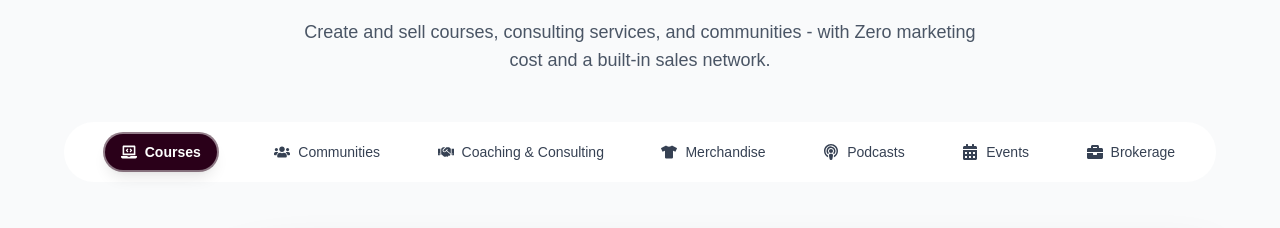
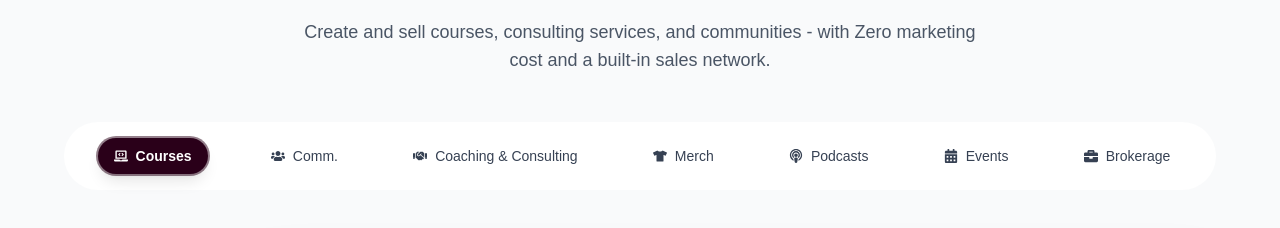
Before and after one commit to SohanurRahman007/WiztecBD, a Next.js app: page / in a window 1280 px wide. Shown: the part 2680-2908 px from the top of the page. Built offline with nearby package versions, Linux system fonts and the light colour scheme.

Commit message:
all project done

```diff
--- a/app/components/Earnings.jsx
+++ b/app/components/Earnings.jsx
@@ -74,41 +74,44 @@ const Earnings = () => {
         </div>
 
         {/* 3. Static Icons Row (Not Clickable) */}
-        <div className="flex justify-around flex-wrap rounded-full p-3  bg-white mb-12 max-w-6xl mx-auto">
+        <div className="flex flex-wrap justify-center sm:justify-around rounded-full p-2 sm:p-3 bg-white mb-8 sm:mb-12 max-w-5xl lg:max-w-6xl mx-auto gap-1 sm:gap-2">
           {/* Courses Button - Active State */}
-          <div className="bg-[#2A0019] text-white px-4 py-2 rounded-full text-sm flex items-center font-bold shadow-lg ring-2 ring-[#2A0019]/50">
-            <FaLaptopCode className="mr-2 text-base" />
+          <div className="bg-[#2A0019] text-white px-3 py-1.5 sm:px-4 sm:py-2 rounded-full text-xs sm:text-sm flex items-center font-bold shadow-lg ring-2 ring-[#2A0019]/50 m-0.5 sm:m-1">
+            <FaLaptopCode className="mr-1.5 sm:mr-2 text-sm" />
             Courses
           </div>
 
           {/* Other Icons - Inactive State */}
-          <div className=" text-gray-700  text-sm flex items-center font-medium ">
-            <FaUsers className="mr-2 text-base" />
-            Communities
+          <div className="text-gray-700 px-2 py-1.5 sm:px-3 sm:py-2 rounded-full text-xs sm:text-sm flex items-center font-medium m-0.5 sm:m-1 hover:bg-gray-100 transition-colors">
+            <FaUsers className="mr-1.5 sm:mr-2 text-sm" />
+            <span className="hidden xs:inline">Communities</span>
+            <span className="xs:hidden">Comm.</span>
           </div>
 
-          <div className="text-gray-700  text-sm flex items-center font-medium">
-            <FaHandshake className="mr-2 text-base" />
-            Coaching & Consulting
+          <div className="text-gray-700 px-2 py-1.5 sm:px-3 sm:py-2 rounded-full text-xs sm:text-sm flex items-center font-medium m-0.5 sm:m-1 hover:bg-gray-100 transition-colors">
+            <FaHandshake className="mr-1.5 sm:mr-2 text-sm" />
+            <span className="hidden sm:inline">Coaching & Consulting</span>
+            <span className="sm:hidden">Coaching</span>
           </div>
 
-          <div className="text-gray-700  text-sm flex items-center font-medium">
-            <FaTshirt className="mr-2 text-base" />
-            Merchandise
+          <div className="text-gray-700 px-2 py-1.5 sm:px-3 sm:py-2 rounded-full text-xs sm:text-sm flex items-center font-medium m-0.5 sm:m-1 hover:bg-gray-100 transition-colors">
+            <FaTshirt className="mr-1.5 sm:mr-2 text-sm" />
+            <span className="hidden xs:inline">Merchandise</span>
+            <span className="xs:hidden">Merch</span>
           </div>
 
-          <div className="text-gray-700  text-sm flex items-center font-medium">
-            <FaPodcast className="mr-2 text-base" />
+          <div className="text-gray-700 px-2 py-1.5 sm:px-3 sm:py-2 rounded-full text-xs sm:text-sm flex items-center font-medium m-0.5 sm:m-1 hover:bg-gray-100 transition-colors">
+            <FaPodcast className="mr-1.5 sm:mr-2 text-sm" />
             Podcasts
           </div>
 
-          <div className="text-gray-700  text-sm flex items-center font-medium">
-            <FaCalendarAlt className="mr-2 text-base" />
+          <div className="text-gray-700 px-2 py-1.5 sm:px-3 sm:py-2 rounded-full text-xs sm:text-sm flex items-center font-medium m-0.5 sm:m-1 hover:bg-gray-100 transition-colors">
+            <FaCalendarAlt className="mr-1.5 sm:mr-2 text-sm" />
             Events
           </div>
 
-          <div className="text-gray-700  text-sm flex items-center font-medium">
-            <FaBriefcase className="mr-2 text-base" />
+          <div className="text-gray-700 px-2 py-1.5 sm:px-3 sm:py-2 rounded-full text-xs sm:text-sm flex items-center font-medium m-0.5 sm:m-1 hover:bg-gray-100 transition-colors">
+            <FaBriefcase className="mr-1.5 sm:mr-2 text-sm" />
             Brokerage
           </div>
         </div>
@@ -117,7 +120,7 @@ const Earnings = () => {
         <div className="bg-gradient-to-r from-[#802878] via-[#d458ce] to-[#d88ad4] rounded-l-full rounded-r-2xl p-6 sm:p-10 lg:p-16 max-w-6xl mx-auto shadow-2xl">
           <div className="grid grid-cols-1 lg:grid-cols-2 gap-10 items-center">
             {/* Left Content */}
-            <div className="text-white">
+            <div className="text-white hidden md:flex flex-col">
               <h2 className="text-4xl font-extrabold mb-4">Courses</h2>
 
               <p className="mb-6 text-gray-200">
--- a/app/components/Footer.jsx
+++ b/app/components/Footer.jsx
@@ -6,21 +6,19 @@ import {
   FaWhatsapp,
   FaTiktok,
 } from "react-icons/fa";
-// Note: The 'X' icon (formerly Twitter) can be represented by a custom element or FaTwitter for simplicity
-// Since the image uses the specific 'X' logo, a custom styling is applied to a generic icon.
 
 const Footer = () => {
-  // Custom colors derived from the provided image
-  const footerBgColor = "#321434"; // A deep, slightly reddish-purple
-  const linkColor = "#C1B6C4"; // Muted light text color for links
-  const iconBorderColor = "#5B415D"; // Darker border color for social icons
+  // Custom colors derived from the provided design images
+  const footerBgColor = "#321434";
+  const linkColor = "#C1B6C4";
+  const iconBorderColor = "#5B415D";
 
   return (
     // Outer container with the custom background color
     <footer className="w-full pt-16" style={{ backgroundColor: footerBgColor }}>
       <div className="max-w-7xl mx-auto px-4 sm:px-6 lg:px-8 text-white relative">
         {/* 1. Main Footer Content (3 Columns) */}
-        <div className="grid grid-cols-2 md:grid-cols-4 lg:grid-cols-3 gap-8 pb-12 border-b border-gray-700/50">
+        <div className="grid grid-cols-2 md:grid-cols-4 lg:grid-cols-3 gap-8 pb-12  border-gray-700/50">
           {/* Column 1: About Us */}
           <div className="col-span-1">
             <h3 className="text-xl font-bold mb-4">About Us</h3>
@@ -75,11 +73,12 @@ const Footer = () => {
             </p>
           </div>
 
-          {/* Column 3: Follow Us */}
-          <div className="col-span-2 lg:col-span-1">
-            <h3 className="text-xl font-bold mb-4">Follow Us</h3>
-            <div className="flex space-x-3 items-center">
-              {/* Social Icons Container */}
+          {/* Column 3: Follow Us and Copyright */}
+          <div className="col-span-2 lg:col-span-1 flex flex-col items-start lg:items-end">
+            <h3 className="text-xl font-bold mb-4 lg:text-right">Follow Us</h3>
+
+            {/* Social Icons */}
+            <div className="flex space-x-3 items-center mb-6 lg:mb-0">
               {[FaFacebookF, FaTwitter, FaInstagram, FaWhatsapp, FaTiktok].map(
                 (Icon, index) => (
                   <a
@@ -88,35 +87,40 @@ const Footer = () => {
                     className="w-8 h-8 rounded-full flex items-center justify-center transition-colors border"
                     style={{ borderColor: iconBorderColor }} // Custom border color
                   >
-                    {/* For the 'X' icon (index 1), the image uses a unique logo. Using FaTwitter as a placeholder. */}
                     <Icon className="w-4 h-4" style={{ color: linkColor }} />
                   </a>
                 )
               )}
             </div>
+
+            {/* Copyright (Aligned to the right/bottom of the footer content) */}
+            <p
+              className="text-sm lg:mt-15 lg:text-right"
+              style={{ color: linkColor }}
+            >
+              © 2025 Havenix. All rights reserved.
+            </p>
           </div>
         </div>
 
-        {/* 2. Large Watermark Text */}
-        <div className="absolute left-0 right-0 bottom-0 pointer-events-none z-0 overflow-hidden">
+        <div className="w-full py-16 text-center ">
           <h1
-            className="text-[120px] sm:text-[200px] md:text-[300px] lg:text-[400px] font-extrabold opacity-10 leading-none"
+            className="w-full font-black"
             style={{
-              color: "#FFFFFF", // White base color
-              textShadow: "0 0 10px rgba(255, 255, 255, 0.1)", // Subtle shadow
-              transform: "translateY(10%)", // Shift down to show top half clearly
-              whiteSpace: "nowrap",
+              fontSize: "clamp(4rem, 20vw, 15rem)",
+              background: "linear-gradient(90deg, #8A7384 0%, #CAC3C3 100%)",
+              WebkitBackgroundClip: "text",
+              backgroundClip: "text",
+              color: "transparent",
+              letterSpacing: "0.03em",
+              display: "block",
+              width: "100%",
+              lineHeight: "0.8",
+              fontWeight: 700,
             }}
           >
             WiztecBD
           </h1>
-        </div>
-
-        {/* 3. Copyright Text (Bottom) */}
-        <div className="text-right py-4 text-sm z-10 relative">
-          <p style={{ color: linkColor }}>
-            © 2025 Havenix. All rights reserved.
-          </p>
         </div>
       </div>
       {/* Darker bottom strip (as seen in the image) */}
--- a/app/layout.js
+++ b/app/layout.js
@@ -8,10 +8,25 @@ const metadata = {
 };
 
 export default function RootLayout({ children }) {
+  // Get current path
+  const pathname =
+    typeof window !== "undefined" ? window.location.pathname : "";
+
+  // Define which pages should hide navbar
+  const hideNavbarPages = [
+    "/auth/signin",
+    "/auth/signup",
+    "/auth/login",
+    "/auth/register",
+  ];
+  const shouldHideNavbar = hideNavbarPages.some((page) =>
+    pathname.startsWith(page)
+  );
+
   return (
     <html lang="en" className="light">
       <body className="antialiased">
-        <Navbar />
+        {!shouldHideNavbar && <Navbar />}
         {children}
       </body>
     </html>
```
Also changed, not shown: 1 other file (tests, documents, lock files or other folders).
